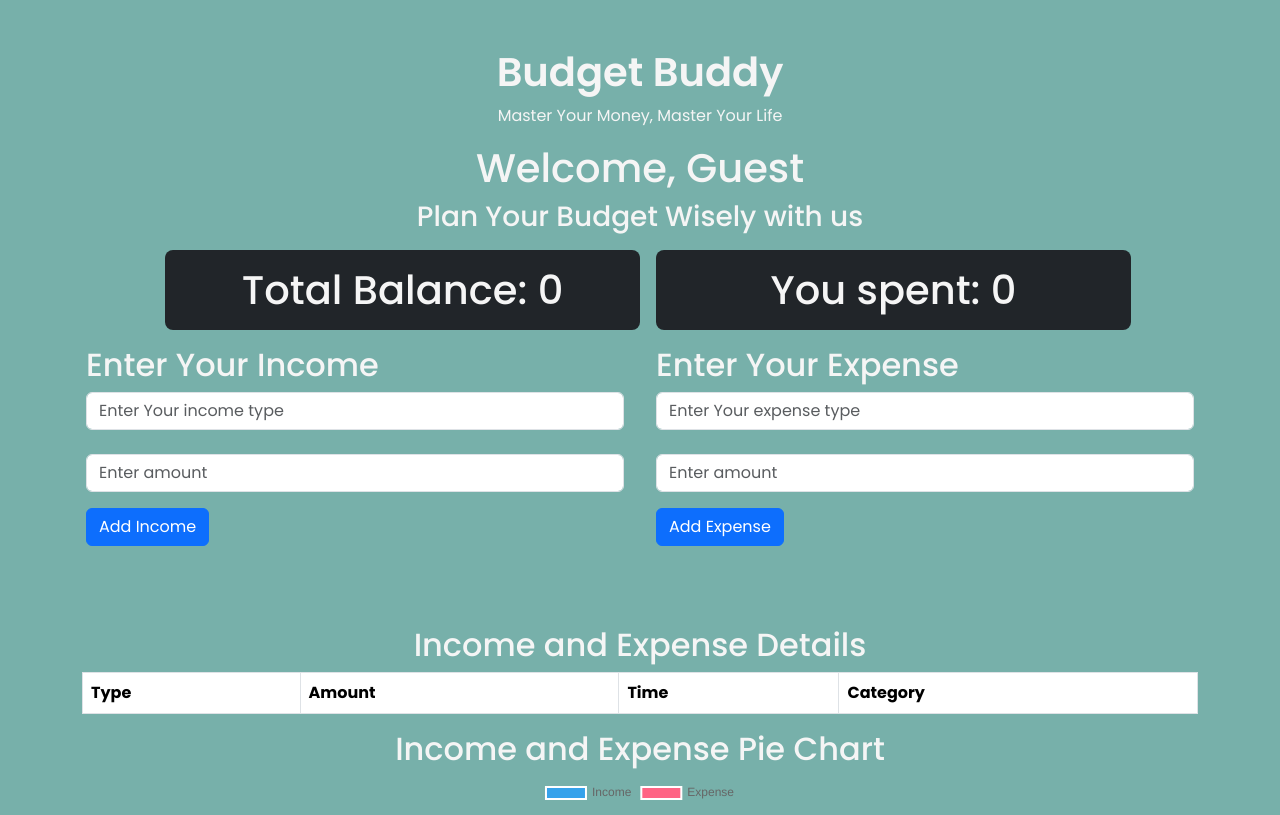
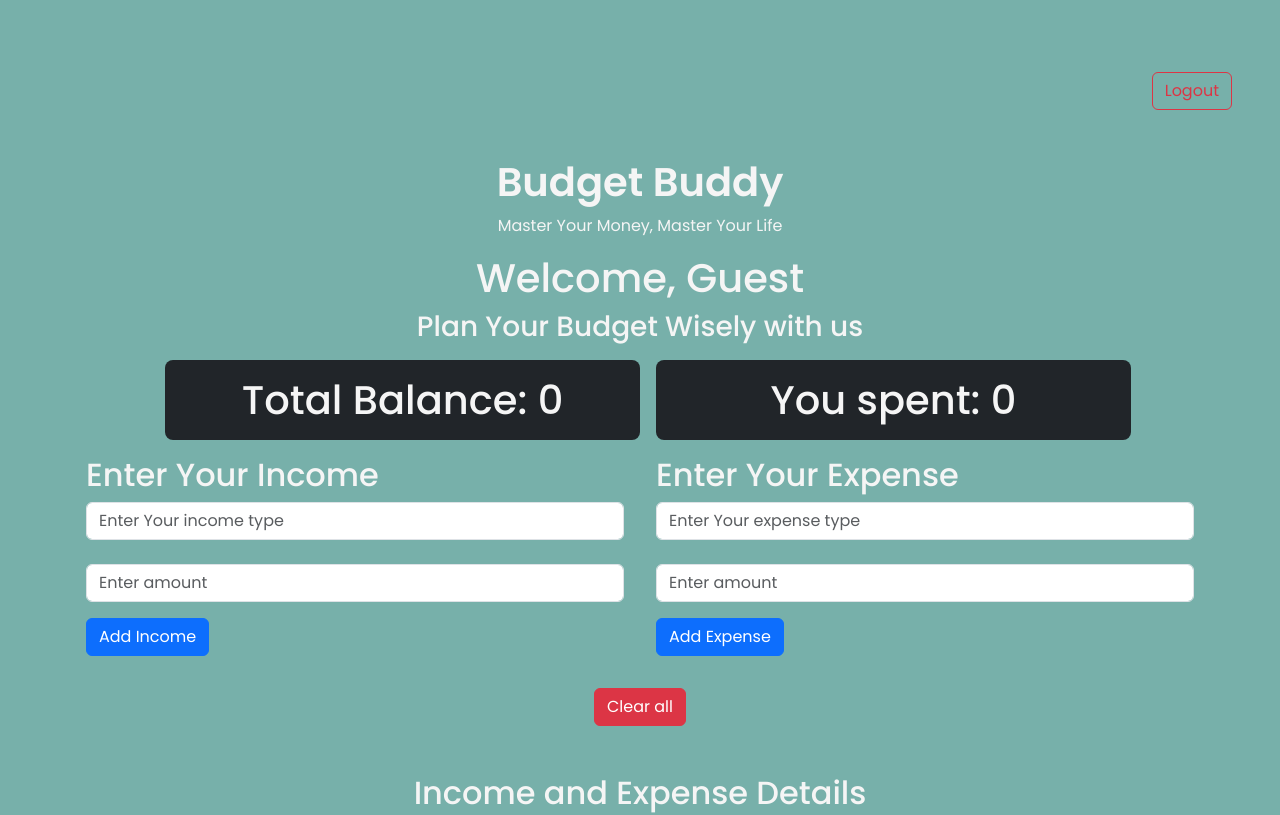
Before and after one commit to althaf070/budget-calculator, a plain HTML site: page home.html in a window 1280 px wide. Shown: the top 815 px of the page. Drawn offline with nearby package versions, Linux system fonts and the light colour scheme.

Commit message:
added clear btn

```diff
--- a/home.html
+++ b/home.html
@@ -15,6 +15,9 @@
 <body>
     <!-- login page -->
     <section>
+        <div class="text-end m-5">
+            <button class="btn btn-outline-danger mt-4" onclick="logout()">Logout</button>
+        </div>
         <main class="text-center mt-5 my-auto">
             <h1 class="fw-semibold">Budget Buddy</h1>
             <p>Master Your Money, Master Your Life</p>
@@ -53,6 +56,9 @@
                     </div>
                 </div>
             </div>
+            <div class="text-center">
+                <button class="btn btn-danger text-center" onclick="clearAll()">Clear all</button>
+            </div>
             <div class="row mt-5">
                 <div class="col-12">
                     <h2 class="text-center">Income and Expense Details</h2>
--- a/home.js
+++ b/home.js
@@ -127,6 +127,22 @@ function updateChart() {
   }
 }
 
+function clearAll() {
+  alert("Are You sure")
+  user.income = 0;
+  user.expense = 0;
+  user.incomeArray = [];
+  user.expenseArray = [];
+
+  localStorage.setItem('user', JSON.stringify(user));
+
+  updateDisplay();
+  updateTable();
+}
 // Initialize display
 updateDisplay();
 updateTable();
+
+function logout(){
+  window.location.href="index.html"
+}
```
